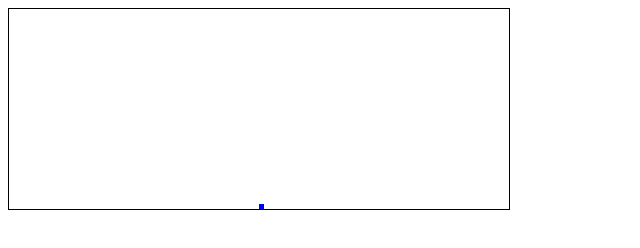
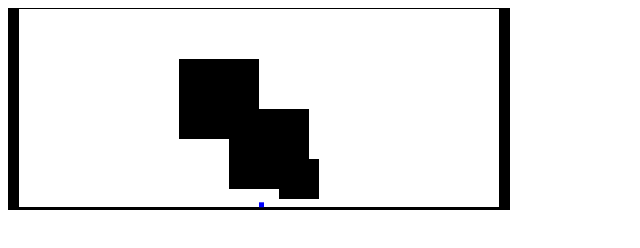
Before and after one commit to jtom2388/JavaScript_Project, a plain HTML site: page game.html in a window 1280 px wide. Shown: the whole page, without its empty margins (0-640 px from the left). Drawn offline with Linux system fonts and the light colour scheme.

Commit message:
Add collision mechanics

```diff
--- a/game.html
+++ b/game.html
@@ -19,18 +19,63 @@
         height = 200,
         player = {
             x : width / 2,
-            y : height - 5,
+            y : height - 15,
             width : 5,
             height : 5,
             speed: 3,
             velX: 0,
             velY: 0,
-            jumping : false
+            jumping : false,
+            grounded: false
         };
 
         keys = [];
         const friction = 0.8;
         const gravity = 0.3;
+
+        let boxes = [];
+
+        boxes.push({
+            x: 0,
+            y: 0,
+            width: 10,
+            height: height
+        });
+
+        boxes.push({
+            x: 0,
+            y: height - 2,
+            width: width,
+            height: 50
+        });
+
+        boxes.push({
+            x: width - 10,
+            y: 0,
+            width: 50,
+            height: height
+        });
+
+        boxes.push({
+            x: 170,
+            y: 50,
+            width: 80,
+            height: 80
+        });
+
+        boxes.push({
+            x: 220,
+            y: 100,
+            width: 80,
+            height: 80
+        });
+
+        boxes.push({
+            x: 270,
+            y: 150,
+            width: 40,
+            height: 40
+        });
 
         canvas.width = width;
         canvas.height = height;
@@ -52,8 +97,9 @@
             }
             if (keys[38] || keys[32]) {
                 // up arrow or space
-                if(!player.jumping){
+                if(!player.jumping && player.grounded){
                     player.jumping = true;
+                    player.grounded = false;
                     player.velY = -player.speed*2;
                 }
             }
@@ -61,26 +107,74 @@
             player.velX *= friction;
             player.velY += gravity;
 
+            // draw our player
+            ctx.clearRect(0, 0, width, height);
+            ctx.fillStyle = 'black';
+            ctx.beginPath();
+
+            player.grounded = false;
+            for(let i = 0; i < boxes.length; i++) {
+                ctx.rect(boxes[i].x, boxes[i].y, boxes[i].width, boxes[i].height);
+
+                let dir = colCheck(player, boxes[i]);
+
+                if(dir === 'l' && dir === 'r') {
+                    player.velX = 0;
+                    player.jumping = false;
+                } else if (dir === 'b') {
+                    player.grounded = true;
+                    player.jumping = false;
+                } else if (dir === 't') {
+                    player.velY *= -1;
+                }
+            }
+
+            if(player.grounded){
+                player.velY = 0;
+            }
+
             player.x += player.velX;
             player.y += player.velY;
 
-            if (player.x >= width-player.width) {
-                player.x = width-player.width;
-            } else if (player.x <= 0) {
-                player.x = 0;
-            }
-
-            if(player.y >= height-player.height){
-                player.y = height - player.height;
-                player.jumping = false;
-            }
-
-            // draw our player
-            ctx.clearRect(0, 0, width, height);
+            ctx.fill();
             ctx.fillStyle = "blue";
             ctx.fillRect(player.x, player.y, player.width, player.height);
+
             // run through the loop again
             requestAnimationFrame(update);
+        }
+
+        function colCheck(shapeA, shapeB){
+            // get vectors to check against
+            let vX = (shapeA.x + (shapeA.width / 2)) - (shapeB.x + (shapeB.width / 2));
+            let vY = (shapeA.y + (shapeA.height / 2)) - (shapeB.y + (shapeB.height / 2));
+            // add the half widths and half heights of the objects
+            hWidths = (shapeA.width / 2) + (shapeB.width / 2);
+            hHeights = (shapeA.height / 2) + (shapeB.height / 2);
+            colDir = null;
+
+            if (Math.abs(vX) < hWidths && Math.abs(vY) < hHeights) {
+                let oX = hWidths- Math.abs(vX);
+                let oY = hHeights- Math.abs(vY);
+                if(oX >= oY){
+                    if(vY > 0){
+                        colDir = 't';
+                        shapeA.y += oY;
+                    } else {
+                        colDir = 'b';
+                        shapeA.y -= oY;
+                    }
+                } else {
+                    if(vX > 0) {
+                        colDir = 'l';
+                        shapeA.x += oX;
+                    } else {
+                        colDir = 'r';
+                        shapeA.x -= oX;
+                    }
+                }
+            }
+            return colDir;
         }
 
         document.body.addEventListener("keydown", function(e) {
```
